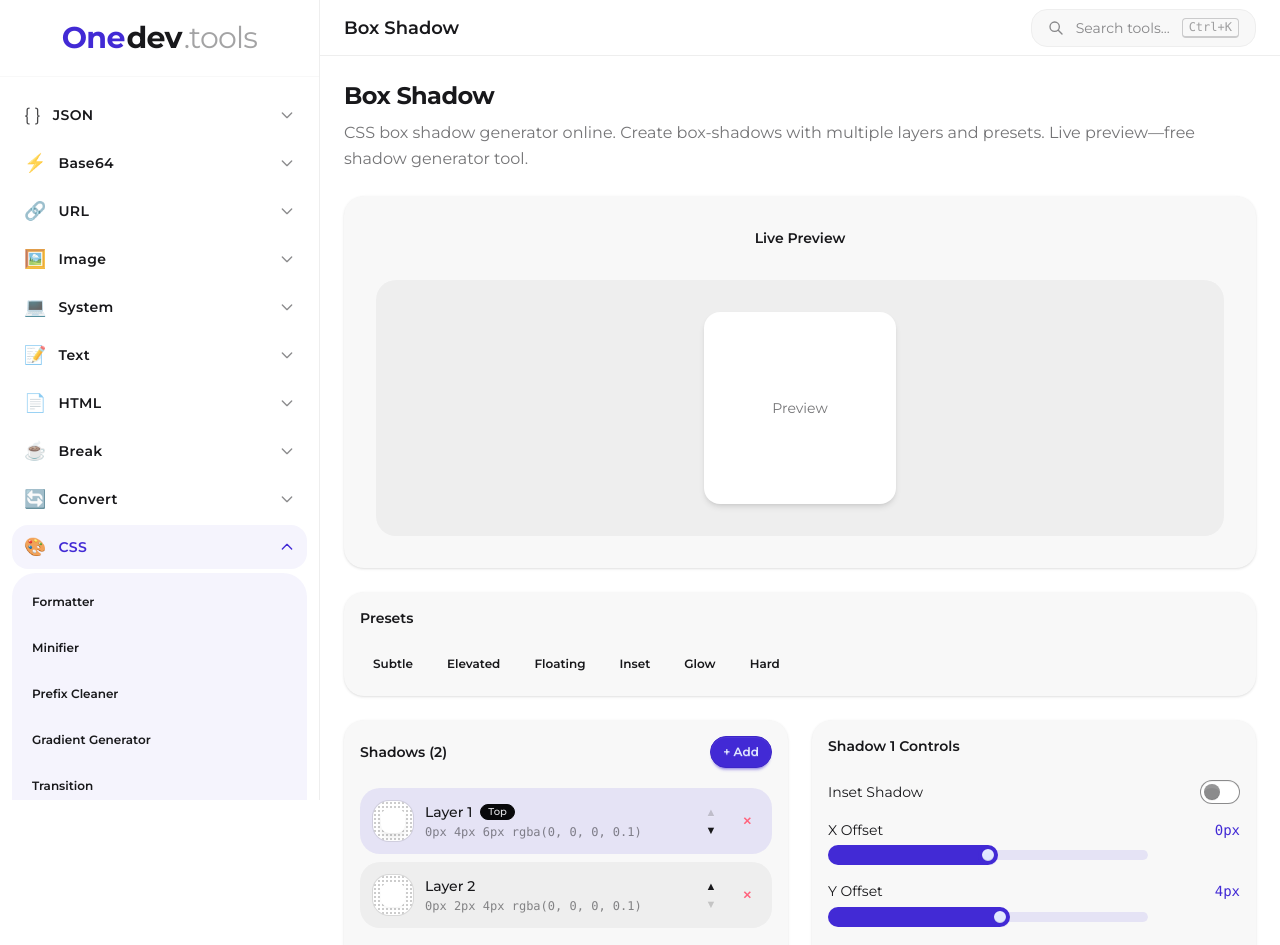
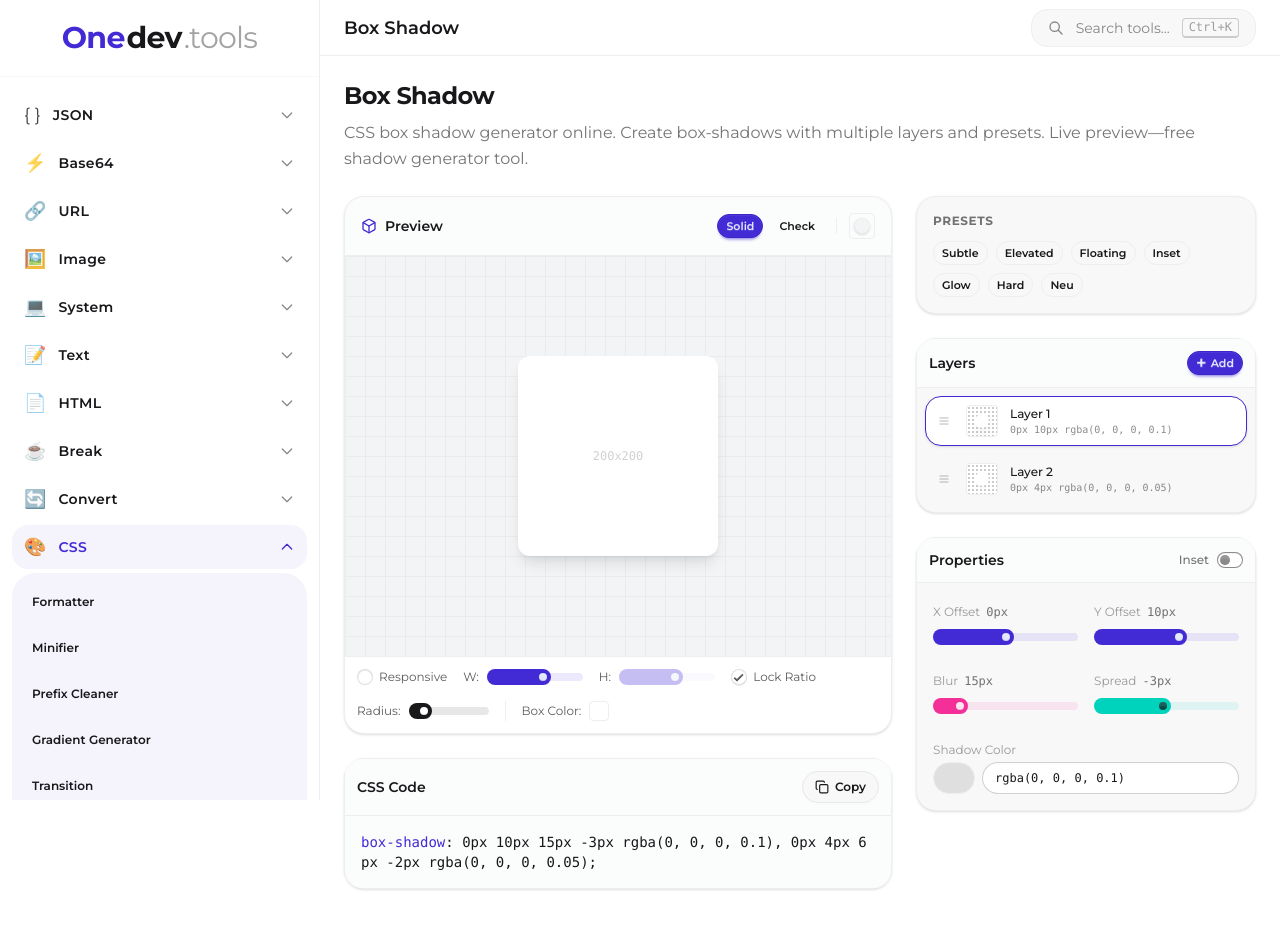
Before and after one commit to ronny8877/onedev, a SvelteKit app: page /css/box-shadow in a window 1280 px wide. Shown: the top 945 px of the page. After the commit the page ends 913 px from the top, so only its background shows below. Built offline with nearby package versions, Linux system fonts and the light colour scheme.

Commit message:
refactor: better box shadow

```diff
--- a/src/routes/css/box-shadow/+page.svelte
+++ b/src/routes/css/box-shadow/+page.svelte
@@ -4,15 +4,24 @@
 	import { generateBoxShadow, type BoxShadowConfig } from '$lib/utils/css-utils';
 
 	let shadows = $state<BoxShadowConfig[]>([
-		{ x: 0, y: 4, blur: 6, spread: -1, color: 'rgba(0, 0, 0, 0.1)', inset: false },
-		{ x: 0, y: 2, blur: 4, spread: -2, color: 'rgba(0, 0, 0, 0.1)', inset: false }
+		{ x: 0, y: 10, blur: 15, spread: -3, color: 'rgba(0, 0, 0, 0.1)', inset: false },
+		{ x: 0, y: 4, blur: 6, spread: -2, color: 'rgba(0, 0, 0, 0.05)', inset: false }
 	]);
 
 	let selectedShadow = $state(0);
 	let cssOutput = $derived(generateBoxShadow(shadows));
 
+	// Preview State
+	let previewBoxSize = $state({ width: 200, height: 200 });
+	let previewBorderRadius = $state(12);
+	let previewBoxColor = $state('#ffffff');
+	let previewBgColor = $state('#f3f4f6');
+	let previewBgType = $state<'solid' | 'checker'>('solid');
+	let lockAspectRatio = $state(true);
+	let isResponsive = $state(false); // If true, box takes % width of container
+
 	function addShadow() {
-		shadows = [...shadows, { x: 0, y: 4, blur: 8, spread: 0, color: 'rgba(0, 0, 0, 0.15)', inset: false }];
+		shadows = [...shadows, { x: 0, y: 10, blur: 20, spread: 0, color: 'rgba(0, 0, 0, 0.15)', inset: false }];
 		selectedShadow = shadows.length - 1;
 	}
 
@@ -31,43 +40,196 @@
 		{ name: 'Inset', shadows: [{ x: 0, y: 2, blur: 4, spread: 0, color: 'rgba(0, 0, 0, 0.2)', inset: true }] },
 		{ name: 'Glow', shadows: [{ x: 0, y: 0, blur: 20, spread: 0, color: 'rgba(59, 130, 246, 0.5)', inset: false }] },
 		{ name: 'Hard', shadows: [{ x: 4, y: 4, blur: 0, spread: 0, color: 'rgba(0, 0, 0, 0.25)', inset: false }] },
+		{ name: 'Neu', shadows: [{ x: -9, y: -9, blur: 16, spread: 0, color: 'rgba(255,255,255, 1)', inset: false }, { x: 9, y: 9, blur: 16, spread: 0, color: 'rgba(209,217,230, 1)', inset: false }] }
 	];
 
 	function applyPreset(preset: typeof presets[0]) {
 		shadows = preset.shadows.map((s, i) => ({ ...s }));
+		if (preset.name === 'Neu') {
+			previewBgColor = '#e0e5ec';
+			previewBoxColor = '#e0e5ec';
+			previewBgType = 'solid';
+		} else {
+			previewBgColor = '#f3f4f6';
+			previewBoxColor = '#ffffff';
+			previewBgType = 'solid';
+		}
 		selectedShadow = 0;
 	}
 
 	let current = $derived(shadows[selectedShadow] || shadows[0]);
+
+	function updateSize(dim: 'width' | 'height', val: number) {
+		if (dim === 'width') {
+			previewBoxSize.width = val;
+			if (lockAspectRatio) previewBoxSize.height = val;
+		} else {
+			previewBoxSize.height = val;
+			if (lockAspectRatio) previewBoxSize.width = val;
+		}
+	}
 </script>
 
 <ToolWrapper
 	keywords={['box shadow', 'css shadow', 'shadow generator', 'drop shadow', 'css effects']}
 >
-	<div class="flex flex-col gap-6">
-		<!-- Preview -->
-		<div class="card bg-base-200 rounded-2xl overflow-hidden">
-			<div class="card-body p-8">
-				<h3 class="text-sm font-semibold mb-6 text-center">Live Preview</h3>
-				<div class="flex justify-center bg-base-300 rounded-xl p-8">
-					<div
-						class="w-48 h-48 bg-base-100 rounded-2xl flex items-center justify-center transition-shadow duration-200"
-						style="box-shadow: {cssOutput};"
-					>
-						<span class="text-sm text-base-content/60">Preview</span>
+	<div class="grid lg:grid-cols-[1fr_340px] gap-6 items-start">
+		<!-- Left Col: Preview & Bottom Code -->
+		<div class="space-y-6">
+			<!-- Main Preview Canvas -->
+			<div class="card bg-base-200 shadow-sm border border-base-300 overflow-hidden">
+				<div class="p-4 border-b border-base-300 flex items-center justify-between bg-base-100/50">
+					<h3 class="text-sm font-semibold flex items-center gap-2">
+						<svg xmlns="http://www.w3.org/2000/svg" class="w-4 h-4 text-primary" viewBox="0 0 24 24" fill="none" stroke="currentColor" stroke-width="2" stroke-linecap="round" stroke-linejoin="round"><path d="M21 16V8a2 2 0 0 0-1-1.73l-7-4a2 2 0 0 0-2 0l-7 4A2 2 0 0 0 3 8v8a2 2 0 0 0 1 1.73l7 4a2 2 0 0 0 2 0l7-4A2 2 0 0 0 21 16z"></path><polyline points="3.27 6.96 12 12.01 20.73 6.96"></polyline><line x1="12" y1="22.08" x2="12" y2="12"></line></svg>
+						Preview
+					</h3>
+
+					<!-- Canvas Controls -->
+					<div class="flex items-center gap-2">
+						<!-- bg type toggle -->
+						<div class="join join-horizontal">
+							<button
+								class="btn btn-xs join-item {previewBgType === 'solid' ? 'btn-primary' : 'btn-ghost'}"
+								onclick={() => previewBgType = 'solid'}
+								title="Solid Background"
+							>Solid</button>
+							<button
+								class="btn btn-xs join-item {previewBgType === 'checker' ? 'btn-primary' : 'btn-ghost'}"
+								onclick={() => previewBgType = 'checker'}
+								title="Checkerboard Background"
+							>Check</button>
+						</div>
+
+						<div class="w-px h-4 bg-base-300 mx-1"></div>
+
+						<div class="tooltip tooltip-bottom" data-tip="Background Color" class:hidden={previewBgType === 'checker'}>
+							<div class="flex items-center justify-center p-1 rounded hover:bg-base-200 transition-colors cursor-pointer border border-base-300 relative">
+								<div class="w-4 h-4 rounded-full shadow-sm border border-base-300" style="background: {previewBgColor}"></div>
+								<input type="color" bind:value={previewBgColor} class="absolute inset-0 opacity-0 cursor-pointer" />
 							</div>
 						</div>
 					</div>
 				</div>
 
+				<div
+					class="h-[400px] w-full flex items-center justify-center relative overflow-hidden transition-colors duration-300"
+					style="
+						background-color: {previewBgType === 'solid' ? previewBgColor : '#fff'};
+						background-image: {previewBgType === 'checker' ? 'linear-gradient(45deg, #eee 25%, transparent 25%), linear-gradient(-45deg, #eee 25%, transparent 25%), linear-gradient(45deg, transparent 75%, #eee 75%), linear-gradient(-45deg, transparent 75%, #eee 75%)' : 'none'};
+						background-size: {previewBgType === 'checker' ? '20px 20px' : 'auto'};
+						background-position: {previewBgType === 'checker' ? '0 0, 0 10px, 10px -10px, -10px 0px' : '0 0'};
+					"
+				>
+					<!-- Grid Pattern Overlay (only for solid) -->
+					{#if previewBgType === 'solid'}
+						<div class="absolute inset-0 opacity-[0.03] pointer-events-none"
+							style="background-image: linear-gradient(#000 1px, transparent 1px), linear-gradient(90deg, #000 1px, transparent 1px); background-size: 20px 20px;"
+						></div>
+					{/if}
+
+					<!-- The Box -->
+					<div
+						class="flex items-center justify-center transition-all duration-200 cursor-default relative"
+						style="
+							width: {isResponsive ? '50%' : previewBoxSize.width + 'px'};
+							height: {isResponsive ? '50%' : previewBoxSize.height + 'px'};
+							aspect-ratio: {isResponsive && lockAspectRatio ? '1/1' : 'auto'};
+							border-radius: {previewBorderRadius}px;
+							background-color: {previewBoxColor};
+							box-shadow: {cssOutput};
+						"
+					>
+						<span class="text-xs font-mono opacity-20 select-none pointer-events-none">
+							{isResponsive ? 'Responsive' : `${previewBoxSize.width}x${previewBoxSize.height}`}
+						</span>
+					</div>
+				</div>
+
+				<!-- Preview Settings Toolbar -->
+				<div class="p-3 bg-base-100 border-t border-base-300 flex flex-wrap gap-4 items-center justify-between text-xs">
+					<div class="flex items-center gap-4">
+						<label class="flex items-center gap-1.5 cursor-pointer opacity-70 hover:opacity-100">
+							<input type="checkbox" bind:checked={isResponsive} class="checkbox checkbox-xs" />
+							<span>Responsive</span>
+						</label>
+
+						{#if !isResponsive}
+							<div class="flex items-center gap-2">
+								<span class="opacity-70">W:</span>
+								<input
+									type="range"
+									min="50"
+									max="300"
+									value={previewBoxSize.width}
+									oninput={(e) => updateSize('width', +e.currentTarget.value)}
+									class="range range-xs range-primary w-24"
+								/>
+							</div>
+							<div class="flex items-center gap-2">
+								<span class="opacity-70">H:</span>
+								<input
+									type="range"
+									min="50"
+									max="300"
+									value={previewBoxSize.height}
+									oninput={(e) => updateSize('height', +e.currentTarget.value)}
+									class="range range-xs range-primary w-24"
+									disabled={lockAspectRatio}
+								/>
+							</div>
+							<label class="flex items-center gap-1.5 cursor-pointer opacity-70 hover:opacity-100">
+								<input type="checkbox" bind:checked={lockAspectRatio} class="checkbox checkbox-xs" />
+								<span>Lock Ratio</span>
+							</label>
+						{/if}
+
+						{#if isResponsive}
+							<label class="flex items-center gap-1.5 cursor-pointer opacity-70 hover:opacity-100">
+								<input type="checkbox" bind:checked={lockAspectRatio} class="checkbox checkbox-xs" />
+								<span>1:1 Ratio</span>
+							</label>
+						{/if}
+					</div>
+
+					<div class="flex items-center gap-4">
+						<div class="flex items-center gap-2">
+							<span class="opacity-70">Radius:</span>
+							<input type="range" bind:value={previewBorderRadius} min="0" max="100" class="range range-xs w-20" />
+						</div>
+
+						<div class="flex items-center gap-2 border-l border-base-300 pl-4">
+							<span class="opacity-70">Box Color:</span>
+							<div class="w-5 h-5 rounded border border-base-300 relative cursor-pointer overflow-hidden" style="background: {previewBoxColor}">
+								<input type="color" bind:value={previewBoxColor} class="absolute inset-0 opacity-0 cursor-pointer" />
+							</div>
+						</div>
+					</div>
+				</div>
+			</div>
+
+			<!-- CSS Output -->
+			<div class="card bg-base-200 border border-base-300 shadow-sm">
+				<div class="p-3 border-b border-base-300 flex items-center justify-between bg-base-100/50">
+					<h3 class="text-sm font-semibold">CSS Code</h3>
+					<CopyButton text={`box-shadow: ${cssOutput};`} label="Copy" size="sm" />
+				</div>
+				<div class="p-4 bg-base-100/50 font-mono text-sm overflow-x-auto whitespace-pre-wrap break-all rounded-b-2xl">
+					<span class="text-primary">box-shadow</span>: {cssOutput};
+				</div>
+			</div>
+		</div>
+
+		<!-- Right Col: Controls -->
+		<div class="flex flex-col gap-6">
+
 			<!-- Presets -->
-		<div class="card bg-base-200 rounded-2xl">
-			<div class="card-body p-4">
-				<h3 class="text-sm font-semibold mb-3">Presets</h3>
+			<div class="card bg-base-200 border border-base-300 shadow-sm">
+				<div class="p-4">
+					<h3 class="text-xs font-bold uppercase tracking-wider opacity-60 mb-3">Presets</h3>
 					<div class="flex flex-wrap gap-2">
 						{#each presets as preset}
 							<button
-							class="btn btn-sm btn-ghost"
+								class="btn btn-xs {JSON.stringify(shadows) === JSON.stringify(preset.shadows) ? 'btn-primary' : 'btn-ghost border-base-300'}"
 								onclick={() => applyPreset(preset)}
 							>
 								{preset.name}
@@ -77,170 +239,130 @@
 				</div>
 			</div>
 
-		<div class="grid lg:grid-cols-2 gap-6">
-			<!-- Shadow List -->
-			<div class="card bg-base-200 rounded-2xl">
-				<div class="card-body p-4">
-					<div class="flex items-center justify-between mb-3">
-						<h3 class="text-sm font-semibold">Shadows ({shadows.length})</h3>
-						<button class="btn btn-sm btn-primary" onclick={addShadow}>+ Add</button>
+			<!-- Layers List -->
+			<div class="card bg-base-200 border border-base-300 shadow-sm">
+				<div class="p-3 border-b border-base-300 flex items-center justify-between bg-base-100/50">
+					<h3 class="text-sm font-semibold">Layers</h3>
+					<button class="btn btn-xs btn-primary gap-1" onclick={addShadow}>
+						<span class="text-lg leading-none">+</span> Add
+					</button>
 				</div>
-					<div class="space-y-2">
+				<div class="max-h-[240px] overflow-y-auto custom-scrollbar p-2 space-y-2">
 					{#each shadows as shadow, index}
+						<!-- svelte-ignore a11y_interactive_supports_focus -->
 						<div
-								class="flex items-center justify-between p-3 rounded-xl cursor-pointer transition-colors border border-transparent {selectedShadow === index ? 'bg-primary/10 border-primary/20' : 'bg-base-300 hover:bg-base-300/70'}"
+							class="group relative flex items-center gap-3 p-2 rounded-lg cursor-pointer transition-all border
+								{selectedShadow === index ? 'bg-base-100 border-primary shadow-sm' : 'hover:bg-base-100/50 border-transparent hover:border-base-300'}"
 							onclick={() => selectedShadow = index}
 							role="button"
-								tabindex="0"
 							onkeydown={(e) => e.key === 'Enter' && (selectedShadow = index)}
 						>
-								<div class="flex items-center gap-3">
-									<!-- Mini Preview with Checkerboard -->
-									<div class="w-10 h-10 rounded-lg bg-base-100 relative overflow-hidden ring-1 ring-base-content/10">
+							<div class="handle cursor-grab active:cursor-grabbing opacity-30 hover:opacity-100 px-1">
+								<svg width="12" height="12" viewBox="0 0 24 24" fill="none" stroke="currentColor" stroke-width="2"><line x1="3" y1="12" x2="21" y2="12"></line><line x1="3" y1="6" x2="21" y2="6"></line><line x1="3" y1="18" x2="21" y2="18"></line></svg>
+							</div>
+
+							<!-- Layer Preview -->
+							<div class="w-8 h-8 rounded bg-base-100 border border-base-300 relative overflow-hidden shrink-0">
 								<div class="absolute inset-0 opacity-20" style="background-image: radial-gradient(#000 1px, transparent 1px); background-size: 4px 4px;"></div>
 								<div
-											class="absolute inset-2 bg-white rounded-sm"
+									class="absolute inset-1.5 bg-white rounded-sm transform scale-75"
 									style="box-shadow: {shadow.inset ? 'inset ' : ''}{shadow.x}px {shadow.y}px {shadow.blur}px {shadow.spread}px {shadow.color};"
 								></div>
 							</div>
-									<div>
-										<div class="text-sm font-medium flex items-center gap-2">
-											<span>{shadow.inset ? 'Inset ' : ''}Layer {index + 1}</span>
-											{#if index === 0}
-												<span class="badge badge-xs badge-neutral">Top</span>
-											{/if}
+
+							<div class="flex-1 min-w-0">
+								<div class="text-xs font-medium truncate flex items-center gap-2">
+									{shadow.inset ? 'Inset ' : ''}Layer {index + 1}
 								</div>
-										<div class="text-xs text-base-content/50 font-mono mt-0.5">
-											{shadow.x}px {shadow.y}px {shadow.blur}px {shadow.color}
-										</div>
+								<div class="text-[10px] opacity-50 font-mono truncate">
+									{shadow.x}px {shadow.y}px {shadow.color}
 								</div>
 							</div>
 
-								<div class="flex items-center gap-1">
-									<!-- Reorder Buttons -->
-									<div class="flex flex-col gap-0.5 mr-2">
 							<button
-											class="btn btn-xs btn-ghost btn-square h-4 min-h-0 w-6"
-											disabled={index === 0}
-											onclick={(e) => {
-												e.stopPropagation();
-												if (index > 0) {
-													const newShadows = [...shadows];
-													[newShadows[index - 1], newShadows[index]] = [newShadows[index], newShadows[index - 1]];
-													shadows = newShadows;
-													if (selectedShadow === index) selectedShadow = index - 1;
-													else if (selectedShadow === index - 1) selectedShadow = index;
-												}
-											}}
-											title="Move Up"
-										>▲</button>
-										<button
-											class="btn btn-xs btn-ghost btn-square h-4 min-h-0 w-6"
-											disabled={index === shadows.length - 1}
-											onclick={(e) => {
-												e.stopPropagation();
-												if (index < shadows.length - 1) {
-													const newShadows = [...shadows];
-													[newShadows[index + 1], newShadows[index]] = [newShadows[index], newShadows[index + 1]];
-													shadows = newShadows;
-													if (selectedShadow === index) selectedShadow = index + 1;
-													else if (selectedShadow === index + 1) selectedShadow = index;
-												}
-											}}
-											title="Move Down"
-										>▼</button>
-									</div>
-
-									<button
-										class="btn btn-xs btn-ghost btn-square text-error hover:bg-error/10"
+								class="btn btn-xs btn-ghost btn-square text-error hover:bg-error/10 opacity-0 group-hover:opacity-100 transition-opacity"
 								onclick={(e) => { e.stopPropagation(); removeShadow(index); }}
-										disabled={shadows.length <= 1}
 								title="Remove Layer"
+                                disabled={shadows.length === 1}
 							>
 								✕
 							</button>
 						</div>
-							</div>
 					{/each}
 				</div>
 			</div>
+
+			<!-- Selected Layer Controls -->
+			<div class="card bg-base-200 border border-base-300 shadow-sm">
+				<div class="p-3 border-b border-base-300 bg-base-100/50">
+					<div class="flex items-center justify-between">
+						<h3 class="text-sm font-semibold">Properties</h3>
+						<label class="label cursor-pointer gap-2 p-0">
+							<span class="label-text text-xs font-medium">Inset</span>
+							<input type="checkbox" bind:checked={shadows[selectedShadow].inset} class="toggle toggle-xs toggle-primary"/>
+						</label>
+					</div>
 				</div>
 
-			<!-- Visual Controls -->
-			<div class="card bg-base-200 rounded-2xl">
-				<div class="card-body p-4">
-					<h3 class="text-sm font-semibold mb-4">Shadow {selectedShadow + 1} Controls</h3>
-
-					<div class="space-y-4">
-						<!-- Inset toggle -->
-						<label class="flex items-center justify-between cursor-pointer">
-							<span class="text-sm">Inset Shadow</span>
-							<input type="checkbox" bind:checked={shadows[selectedShadow].inset} class="toggle toggle-primary"/>
+				<div class="p-4 space-y-5">
+					<!-- Position 2D Pad (Conceptual - implemented as sliders for robustness) -->
+					<div class="grid grid-cols-2 gap-4">
+						<div class="form-control">
+							<label class="label p-0 mb-1">
+								<span class="label-text text-xs opacity-70">X Offset</span>
+								<span class="label-text-alt font-mono text-xs">{shadows[selectedShadow].x}px</span>
 							</label>
-
-						<!-- X Offset -->
-						<div>
-							<div class="flex justify-between mb-1">
-								<span class="text-sm">X Offset</span>
-								<span class="font-mono text-sm text-primary">{shadows[selectedShadow].x}px</span>
+							<input type="range" bind:value={shadows[selectedShadow].x} min="-50" max="50" class="range range-xs range-primary"/>
 						</div>
-							<input type="range" bind:value={shadows[selectedShadow].x} min="-50" max="50" class="range range-primary range-sm"/>
+						<div class="form-control">
+							<label class="label p-0 mb-1">
+								<span class="label-text text-xs opacity-70">Y Offset</span>
+								<span class="label-text-alt font-mono text-xs">{shadows[selectedShadow].y}px</span>
+							</label>
+							<input type="range" bind:value={shadows[selectedShadow].y} min="-50" max="50" class="range range-xs range-primary"/>
+						</div>
 					</div>
 
-						<!-- Y Offset -->
-						<div>
-							<div class="flex justify-between mb-1">
-								<span class="text-sm">Y Offset</span>
-								<span class="font-mono text-sm text-primary">{shadows[selectedShadow].y}px</span>
+					<div class="grid grid-cols-2 gap-4">
+						<div class="form-control">
+							<label class="label p-0 mb-1">
+								<span class="label-text text-xs opacity-70">Blur</span>
+								<span class="label-text-alt font-mono text-xs">{shadows[selectedShadow].blur}px</span>
+							</label>
+							<input type="range" bind:value={shadows[selectedShadow].blur} min="0" max="100" class="range range-xs range-secondary"/>
 						</div>
-							<input type="range" bind:value={shadows[selectedShadow].y} min="-50" max="50" class="range range-primary range-sm"/>
+						<div class="form-control">
+							<label class="label p-0 mb-1">
+								<span class="label-text text-xs opacity-70">Spread</span>
+								<span class="label-text-alt font-mono text-xs">{shadows[selectedShadow].spread}px</span>
+							</label>
+							<input type="range" bind:value={shadows[selectedShadow].spread} min="-50" max="50" class="range range-xs range-accent"/>
 						</div>
-
-						<!-- Blur -->
-						<div>
-							<div class="flex justify-between mb-1">
-								<span class="text-sm">Blur</span>
-								<span class="font-mono text-sm text-secondary">{shadows[selectedShadow].blur}px</span>
-							</div>
-							<input type="range" bind:value={shadows[selectedShadow].blur} min="0" max="100" class="range range-secondary range-sm"/>
-						</div>
-
-						<!-- Spread -->
-						<div>
-							<div class="flex justify-between mb-1">
-								<span class="text-sm">Spread</span>
-								<span class="font-mono text-sm text-accent">{shadows[selectedShadow].spread}px</span>
-							</div>
-							<input type="range" bind:value={shadows[selectedShadow].spread} min="-50" max="50" class="range range-accent range-sm"/>
 					</div>
 
 					<!-- Color -->
-						<div>
-							<div class="flex justify-between mb-1">
-								<span class="text-sm">Color</span>
+					<div class="form-control">
+						<label class="label p-0 mb-1">
+							<span class="label-text text-xs opacity-70">Shadow Color</span>
+						</label>
+						<div class="join w-full">
+							<div class="btn btn-sm btn-outline join-item px-1 border-base-300 hover:bg-transparent" style="background: {shadows[selectedShadow].color}">
+								<input type="color"
+									onchange={(e) => {
+										const hex = e.currentTarget.value;
+										// Convert hex to rgba to maintain transparency support if needed later,
+										// or just update string. For simple hex input:
+										shadows[selectedShadow].color = hex;
+									}}
+									class="opacity-0 w-8 h-full cursor-pointer"
+								/>
 							</div>
-							<div class="flex gap-2">
-								<input type="text" bind:value={shadows[selectedShadow].color} class="input input-bordered input-sm flex-1 font-mono"/>
-								<input type="color" value="#000000" onchange={(e) => {
-									const hex = (e.target as HTMLInputElement).value;
-									shadows[selectedShadow].color = `rgba(${parseInt(hex.slice(1,3), 16)}, ${parseInt(hex.slice(3,5), 16)}, ${parseInt(hex.slice(5,7), 16)}, 0.25)`;
-								}} class="w-10 h-8 rounded cursor-pointer"/>
-							</div>
-						</div>
+							<input type="text" bind:value={shadows[selectedShadow].color} class="input input-sm input-bordered join-item w-full font-mono text-xs"/>
 						</div>
 					</div>
 				</div>
 			</div>
 
-		<!-- Output -->
-		<div class="card bg-base-200 rounded-2xl">
-			<div class="card-body p-4">
-				<div class="flex items-center justify-between mb-3">
-					<h3 class="text-sm font-semibold">CSS Output</h3>
-					<CopyButton text={`box-shadow: ${cssOutput};`} label="Copy" size="sm" />
-				</div>
-				<pre class="bg-base-300 p-4 rounded-xl font-mono text-sm overflow-x-auto whitespace-pre-wrap break-all">box-shadow: {cssOutput};</pre>
-			</div>
 		</div>
 	</div>
 </ToolWrapper>
```
Lines whose indentation alone changed are shown as unchanged.
